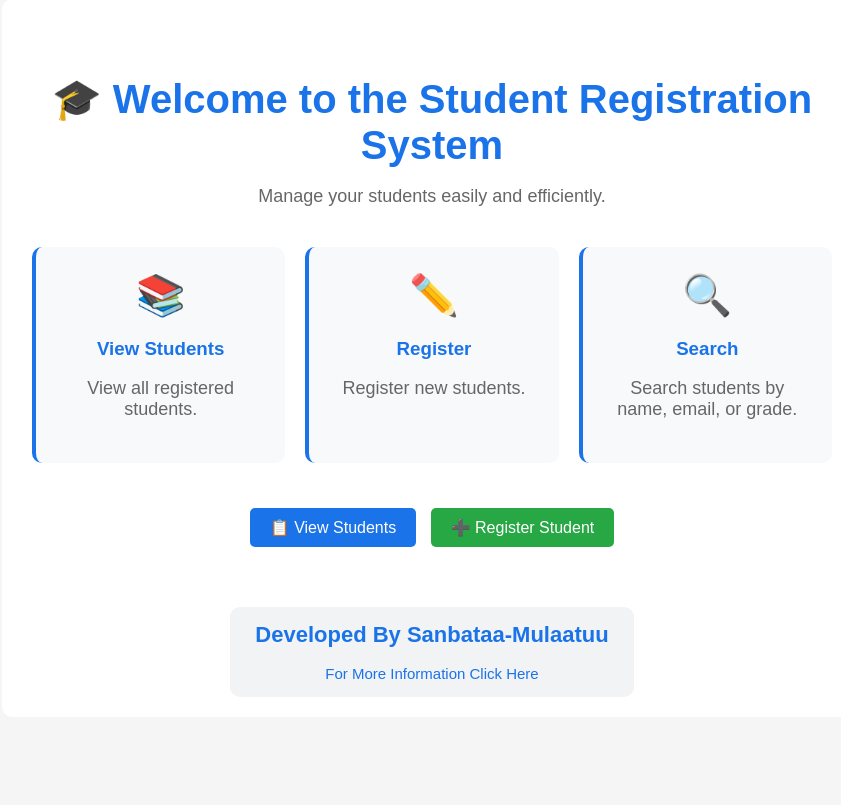
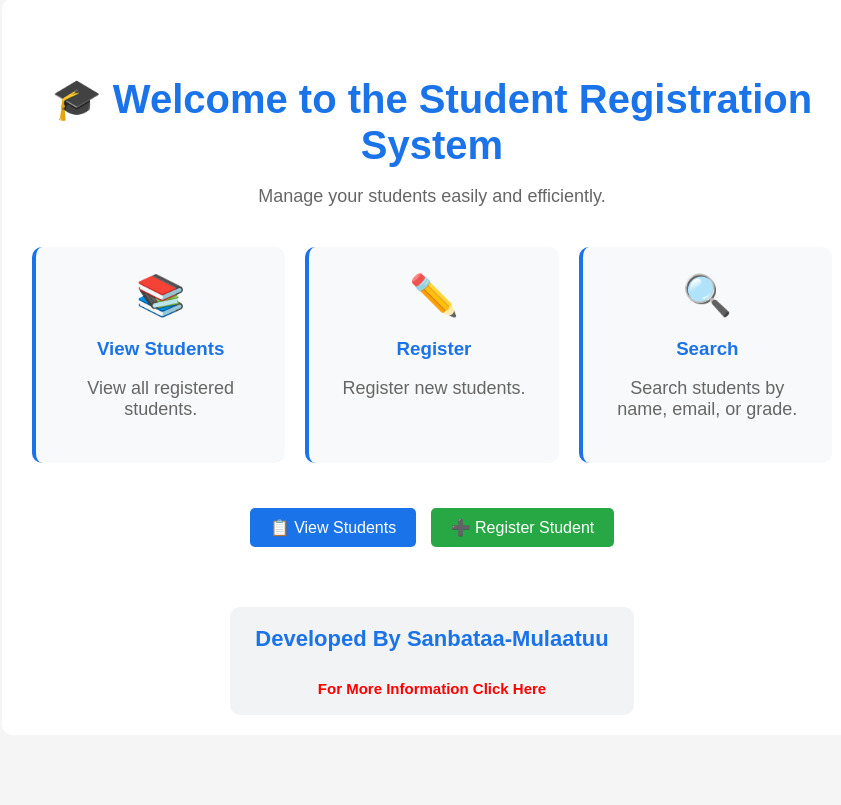
Before and after one commit to senbiim64-ctrl/student-registration-system, a Django app: page / in a window 1280 px wide. Shown: the part 149-954 px from the top of the page, without its empty margins (208-1049 px from the left). Before the commit the page ends 828 px from the top, so only its background shows below. Run offline with Django 5.2, Linux system fonts and the light colour scheme; a user stored in the database is signed in.

Commit message:
Change click here color

```diff
--- a/students/templates/home.html
+++ b/students/templates/home.html
@@ -81,6 +81,17 @@ Home
     background: #e8f0fe;
 }
 
+.developer {
+    color: #1a73e8;
+}
+
+.developer strong {
+    color: #1a73e8;
+}
+
+.developer {
+    line-height: 1.5;
+}
 .developer-info {
     display: none;
     margin: 15px auto;
@@ -88,6 +99,11 @@ Home
     background: #f8f9fa;
     border-radius: 10px;
     text-align: center;
+}
+.click-info {
+    color: red;
+    font-size: 15px;
+    font-weight: 600;
 }
 </style>
 
@@ -203,9 +219,9 @@ Home
     class="developer"
     onclick="showDeveloper()"
 >
-    <strong>Developed By Sanbataa-Mulaatuu</strong>
-    <br><br>
-    For More Information Click Here
+   <strong>Developed By Sanbataa-Mulaatuu</strong>
+<br><br>
+<span class="click-info">For More Information Click Here</span>
 </button>
 
 <div id="developerInfo" class="developer-info">
```
